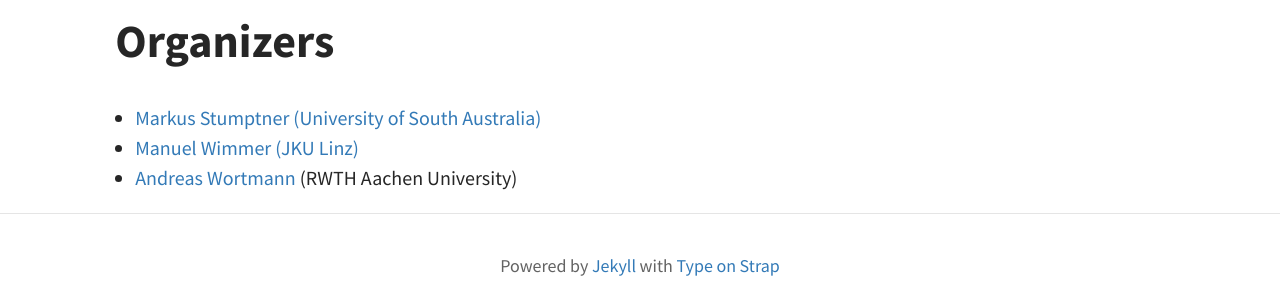
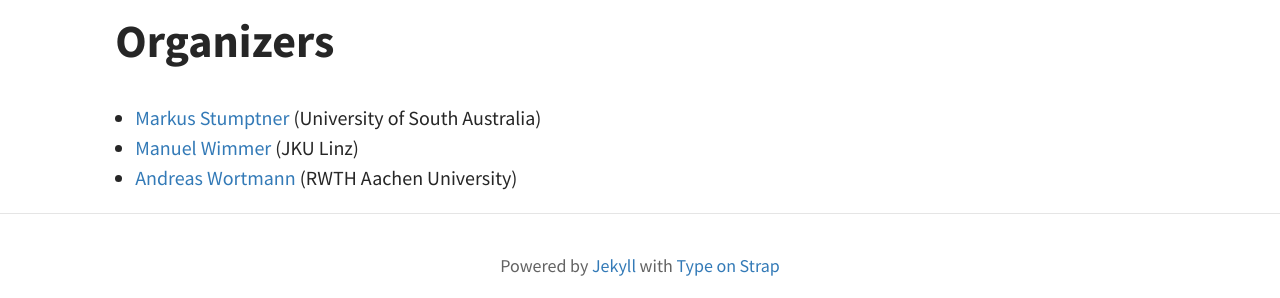
Before and after one commit to comodity/comodity.github.io, a Jekyll site: the page built from index.html, in a window 1280 px wide. Shown: the part 1967-2265 px from the top of the page. Built offline with Jekyll 4.4.1, drawn with Linux system fonts in a browser that asks for light colours; the list of posts is cut into pages by our own code; part of the change alters nothing that is shown.

```diff
--- a/_layouts/home.html
+++ b/_layouts/home.html
@@ -92,9 +92,9 @@ As such, we devote half of the day for interactive sessions and discussions.
 <h1 id="organizers">Organizers</h1>
 
 <ul>
-  <li><a href="https://people.unisa.edu.au/Markus.Stumptner">Markus Stumptner (University of South Australia)</a></li>
-  <li><a href="https://www.se.jku.at/manuel-wimmer/">Manuel Wimmer (JKU Linz)<a/></li>
-  <li><a href="http://www.se-rwth.de/~wortmann">Andreas Wortmann</a> (RWTH Aachen University)</li>
+    <li><a href="https://people.unisa.edu.au/Markus.Stumptner">Markus Stumptner</a> (University of South Australia)</li>
+    <li><a href="https://www.se.jku.at/manuel-wimmer/">Manuel Wimmer</a> (JKU Linz)</li>
+    <li><a href="http://www.se-rwth.de/~wortmann">Andreas Wortmann</a> (RWTH Aachen University)</li>
 </ul>
 
 
```
